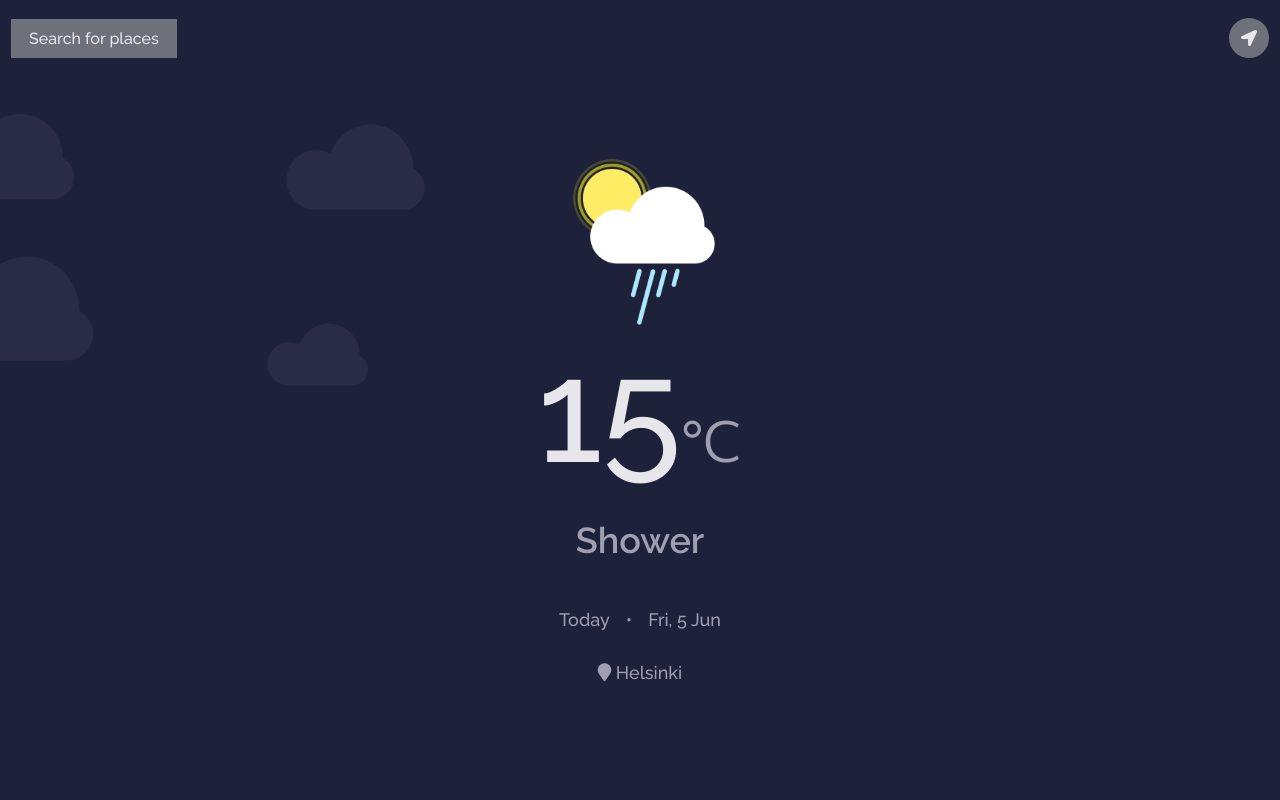
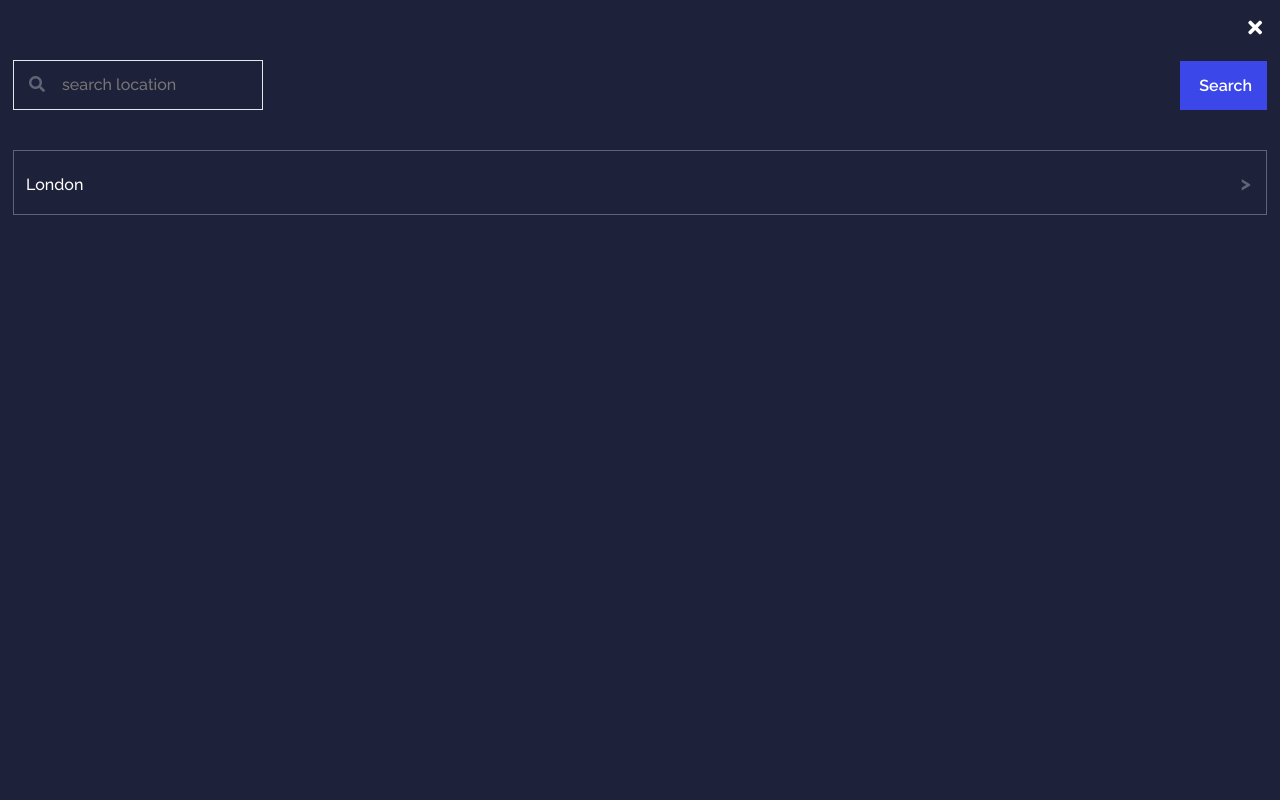
Before and after one commit to Bucha789/weather-app-react, a React (Create React App) app: page / in a window 1280 px wide. Both pictures are taken after a click on the button "Search for places". Shown: the top 800 px of the page. Built offline with nearby package versions, Linux system fonts and the light colour scheme.

Commit message:
agregando el componente del buscador de lugares

```diff
--- a/src/App.js
+++ b/src/App.js
@@ -2,11 +2,13 @@ import React from 'react'
 import './App.css';
 import HighLights from './components/HighLights';
 import MainContainer from './components/MainContainer';
+import SearchPlaces from './components/SearchPlaces';
 import WeatherStats from './components/WeatherStats';
 
 function App() {
   return (
     <main>
+      <SearchPlaces />
       <MainContainer />
       <WeatherStats />
       <HighLights />
--- a/src/assets/css/MainContainer.css
+++ b/src/assets/css/MainContainer.css
@@ -1,6 +1,20 @@
 .main-weather__container {
+  position: relative;
   background-color: #1E213A;
   height: 810px;
+}
+.main-weather__container > i {
+  position: absolute;
+  top: 18px;
+  right: 18px;
+  color: white;
+  font-size: 2rem;
+  z-index: 11;
+  opacity: 0;
+  animation-name: fromIn;
+  animation-delay: .5s;
+  animation-fill-mode: forwards;
+  animation-duration: .5s;
 }
 .main-weather__controls {
   width: 100%;
@@ -84,3 +98,11 @@ h2 span {
 .main-temperature__display p span {
   margin: 0 16px;
 }
+@keyframes fromIn {
+  0% {
+    opacity: 0;
+  }
+  100% {
+    opacity: 1;
+  }
+}
--- /dev/null
+++ b/src/assets/css/SearchPlaces.css
@@ -0,0 +1,80 @@
+.search__container {
+  background-color: #1E213A;
+  position: absolute;
+  left: -100%;
+  width: 100%;
+  min-height: 100vh;
+  z-index: 10;
+  padding: 60px 13px 0 13px;
+  transition: .5s;
+}
+.search__container.active {
+  left: 0;
+}
+.search__container > i {
+  position: absolute;
+  top: 18px;
+  right: 18px;
+  color: white;
+  font-size: 2rem;
+}
+.search__input {
+  margin: 0 auto;
+  display: flex;
+  align-items: center;
+  justify-content: space-between;
+  margin-bottom: 40px;
+}
+.input__container {
+  width: 250px;
+  height: 50px;
+  border: 1px solid #E7E7EB;
+  padding: 15px;
+}
+.input__container > i {
+  color: #616475;
+  font-size: 1.6rem;
+  margin-right: 17px;
+}
+.input__container input {
+  color: #616475;
+  font-family: 'Raleway', sans-serif;
+  background-color: transparent;
+  border: none;
+  font-size: 1.6rem;
+  font-weight: 500;
+  line-height: 18px;
+  outline: none;
+}
+.search__input button {
+  font-family: 'Raleway', sans-serif;
+  background-color:#3C47E9;
+  color: white;
+  cursor: pointer;
+  outline: none;
+  border: none;
+  padding: 15px 15px 15px 19px;
+  font-size: 1.6rem;
+  font-weight: 600;
+}
+.result__container {
+  position: relative;
+  border: 1px solid #616475;
+  width: 100%;
+  height: 65px;
+  color: white;
+  padding: 24px 12px;
+}
+.result__container p {
+  position: absolute;
+  right: 10px;
+  top: 50%;
+  transform: translate(-50%, -50%);
+  color: #616475;
+  font-size: 2rem;
+  font-weight: 700;
+}
+.result__container h3 {
+  font-weight: 500;
+  font-size: 1.6rem;
+}
--- a/src/components/MainContainer.jsx
+++ b/src/components/MainContainer.jsx
@@ -1,13 +1,19 @@
-import React from "react";
+import React,{useState} from "react";
 import MainWeatherLogo from '../assets/images/Cloud-background.png';
 import ShowerIcon from '../assets/images/Shower.png'
 
 import '../assets/css/MainContainer.css'
+import SearchPlaces from "./SearchPlaces";
 export default function MainContainer() {
+  const [isSearch, setSearch] = useState(false)
+
+
   return (
     <div className="main-weather__container">
+      {isSearch && <i className="fas fa-times" onClick={() => setSearch(false)}></i>}
+      <SearchPlaces active={isSearch}/>
       <div className="main-weather__controls">
-        <button>Search for places</button>
+        <button onClick={() => setSearch(true)}>Search for places</button>
         <a href="/">
           <i className="fas fa-location-arrow"></i>
         </a>
--- /dev/null
+++ b/src/components/SearchPlaces.jsx
@@ -0,0 +1,23 @@
+import React from 'react'
+import '../assets/css/SearchPlaces.css'
+export default function SearchPlaces({ active }) {
+
+
+  return (
+    <div className={active ? 'search__container active' : 'search__container'}>
+      <div className='search__input'>
+        <div className='input__container'>
+        <i className="fas fa-search"></i>
+        <input type="text" placeholder='search location' />
+        </div>
+        <button>Search</button>
+      </div>
+      <div className='search__results'>
+        <div className='result__container'>
+          <h3>London</h3>
+          <p>&#62;</p>
+        </div>
+      </div>
+    </div>
+  )
+}
```
